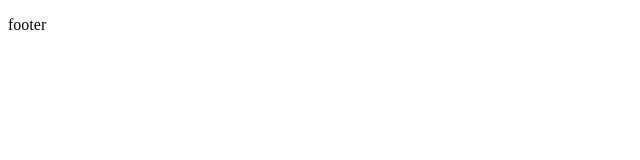
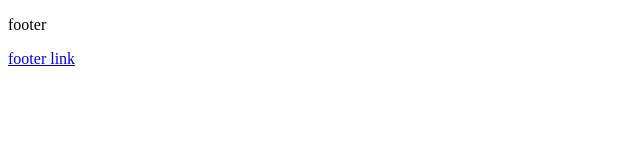
Before and after one commit to aminhastam/githubi3center, a plain HTML site: page footer.html in a window 1280 px wide. Shown: the full height of the page, 0-640 px from the left. Drawn offline with Linux system fonts and the light colour scheme.

Commit message:
link added to footer.html

```diff
--- a/footer.html
+++ b/footer.html
@@ -7,5 +7,6 @@
 </head>
 <body>
     <p>footer</p>
+    <a href="#">footer link</a>
 </body>
 </html>
```
